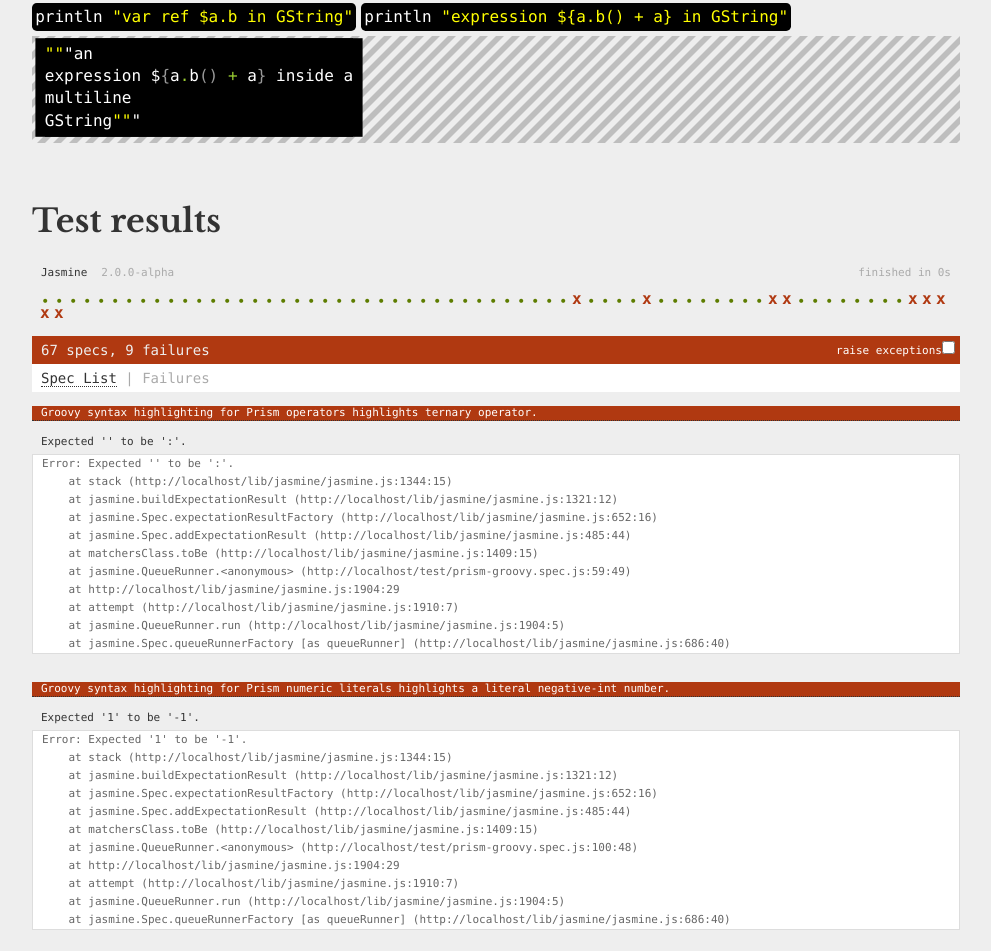
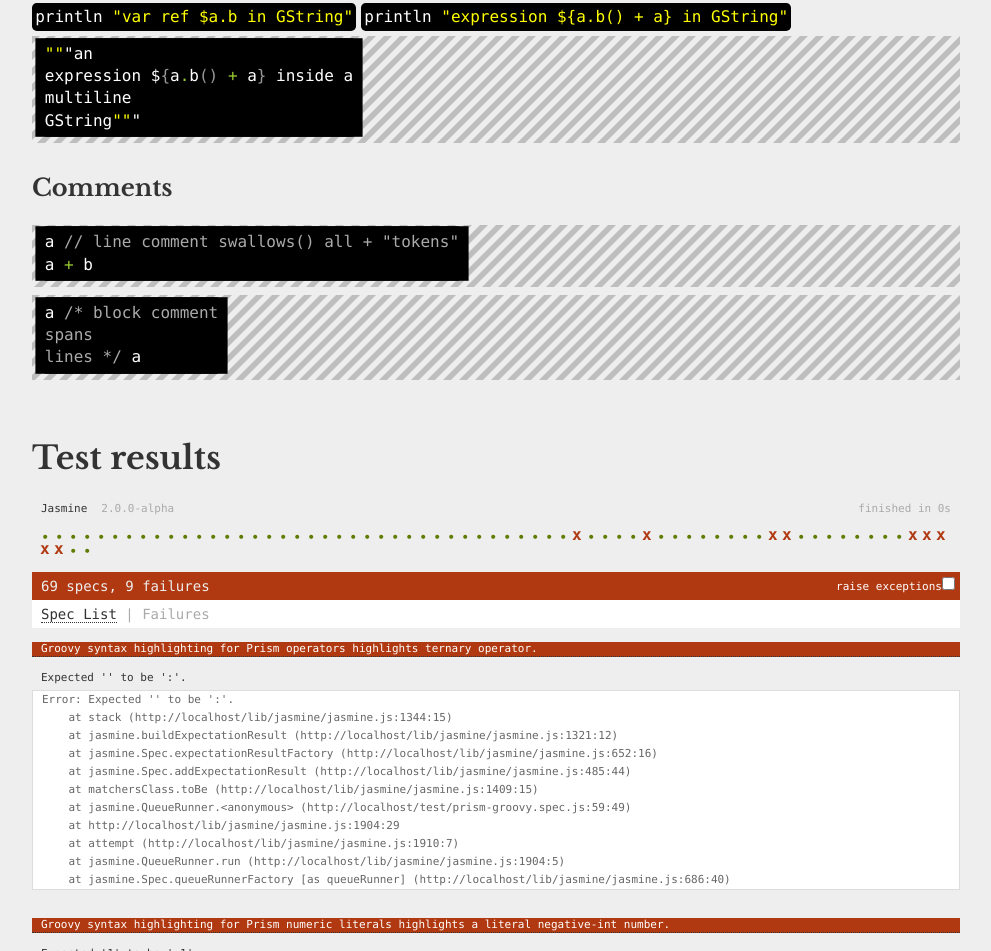
Before and after one commit to robfletcher/prism-groovy, a plain HTML site: page index.html in a window 1280 px wide. Shown: the part 1261-2212 px from the top of the page, without its empty margins (144-1135 px from the left). Drawn offline with nearby package versions, Linux system fonts and the light colour scheme.

Commit message:
comments

```diff
--- a/index.html
+++ b/index.html
@@ -134,6 +134,15 @@ expression ${a.b() + a} inside a
 multiline
 GString"""</code></pre>
 		</section>
+
+		<section class="clearfix">
+			<h2>Comments</h2>
+			<pre><code id="line-comment">a // line comment swallows() all + "tokens"
+a + b</code></pre>
+			<pre><code id="block-comment">a /* block comment
+spans
+lines */ a</code></pre>
+		</section>
 	</section>
 
 	<section id="jasmine-tests" class="content">
--- a/test/prism-groovy.spec.js
+++ b/test/prism-groovy.spec.js
@@ -165,5 +165,15 @@ describe("Groovy syntax highlighting for Prism", function() {
 			expect($('#gstring-with-expression .punctuation').text()).toBe('${()}');
 			expect($('#gstring-with-expression .operator').text()).toBe('.+');
 		});
-	})
+	});
+
+	describe("comments", function() {
+		it("highlights line comments", function() {
+			expect($('#line-comment .comment').text()).toBe(' // line comment swallows() all + "tokens"\n');
+		});
+
+		it("highlights block comments", function() {
+			expect($('#block-comment .comment').text()).toBe('/* block comment\nspans\nlines */');
+		});
+	});
 });
```
